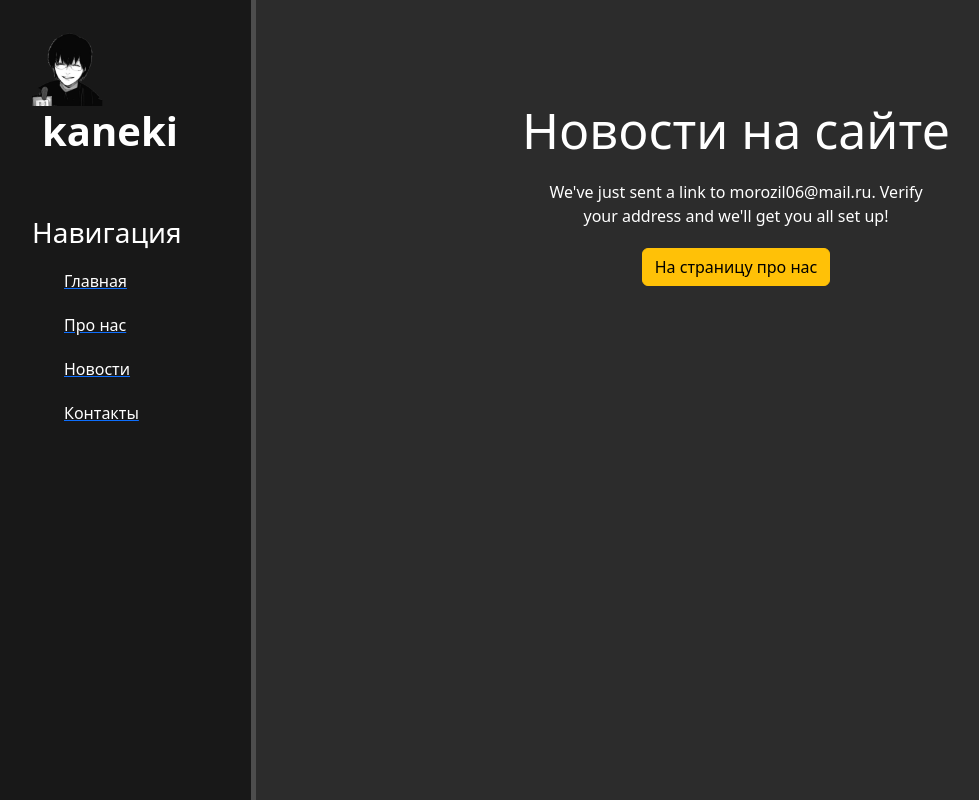
After one commit to EgorMorozSSS/LessonsDjango, a Django app: page /news/ in a window 1280 px wide. The commit adds this page. Shown: the whole page, without its empty margins (0-979 px from the left). Run offline with Django 5.2, Linux system fonts and the light colour scheme.

Commit message:
add new stuff

```diff
--- a/Lesson2/Lesson2/settings.py
+++ b/Lesson2/Lesson2/settings.py
@@ -32,6 +32,7 @@ ALLOWED_HOSTS = []
 
 INSTALLED_APPS = [
     'main',
+    'news',
     'django.contrib.admin',
     'django.contrib.auth',
     'django.contrib.contenttypes',
--- a/Lesson2/Lesson2/urls.py
+++ b/Lesson2/Lesson2/urls.py
@@ -22,5 +22,6 @@ from django.conf.urls.static import static
 
 urlpatterns = [
     path('admin/', admin.site.urls),
-    path('', include('main.urls'))
+    path('', include('main.urls')),
+    path('news/', include('news.urls')),
 ] + static(settings.STATIC_URL, document_root=settings.STATIC_ROOT)
--- a/Lesson2/main/templates/main/layout.html
+++ b/Lesson2/main/templates/main/layout.html
@@ -19,6 +19,7 @@
         <ul>
             <a href="{% url 'home' %}"><li><i class="fa-solid fa-house"></i> Главная</li></a>
             <a href="{% url 'about' %}"><li><i class="fa-solid fa-address-card"></i> Про нас</li></a>
+            <a href="{% url 'news_home' %}"><li><i class="fa-solid fa-paper-plane"></i>Новости</li></a>
             <a href=""><li><i class="fa-solid fa-paper-plane"></i>Контакты</li></a>
         </ul>
     </aside>
--- /dev/null
+++ b/Lesson2/news/templates/news/new_home.html
@@ -0,0 +1,12 @@
+{% extends 'main/layout.html' %}
+
+{% block title %}Новости на сайте{% endblock %}
+
+{% block content %}
+    <div class="features">
+        <h1>Новости на сайте</h1>
+
+        <p>We've just sent a link to morozil06@mail.ru. Verify your address and we'll get you all set up!</p>
+        <button class="btn btn-warning">На страницу про нас</button>
+    </div>
+{% endblock %}
--- /dev/null
+++ b/Lesson2/news/urls.py
@@ -0,0 +1,7 @@
+
+from django.urls import path
+from . import views
+
+urlpatterns = [
+    path('', views.news_home, name='news_home'),
+]
--- a/Lesson2/news/views.py
+++ b/Lesson2/news/views.py
@@ -1,3 +1,5 @@
 from django.shortcuts import render
 
+def news_home(request):
+    return render(request, 'news/new_home.html')
 # Create your views here.
```
